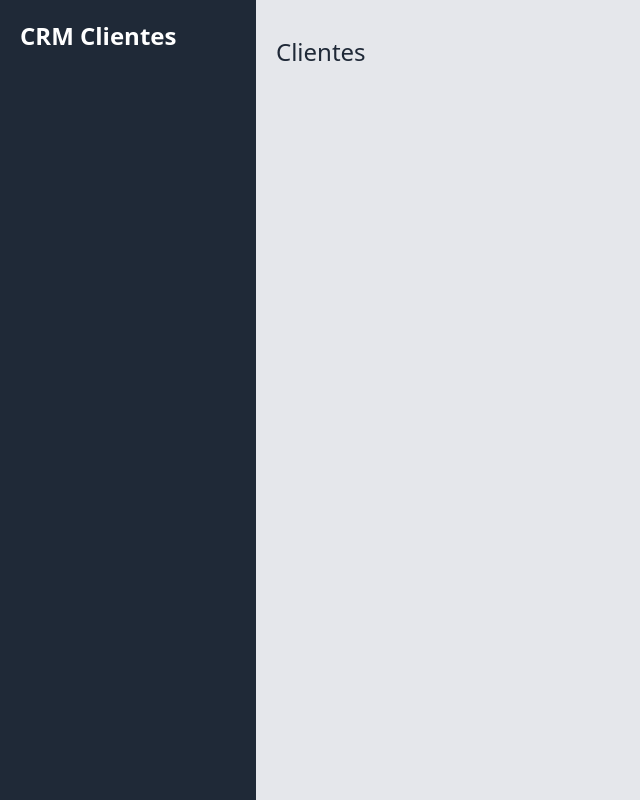
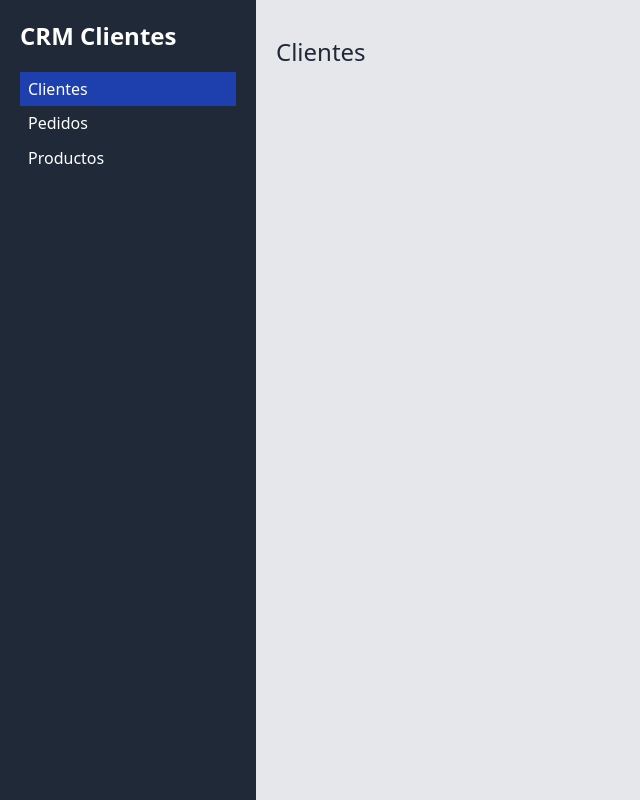
Before and after one commit to FrancoCabrera25/crm-next-js, a Next.js app: page / in a window 1280 px wide. Shown: the whole page, without its empty margins (0-640 px from the left). Built offline with nearby package versions, Linux system fonts and the light colour scheme.

Commit message:
sidenav routing

```diff
--- a/components/Sidenav.js
+++ b/components/Sidenav.js
@@ -1,14 +1,36 @@
-import React from 'react';
+import React from "react";
+import Link from "next/link";
+import { useRouter } from "next/router";
 
+const Sidenav = () => {
 
-const Sidenav = () =>{
-        return(
-        <aside className='bg-gray-800 sm:w-1/3 xl:w-1/5 sm:min-h-screen p-5'>
-            <div>
-              <p className='text-white text-2xl font-black'>CRM Clientes</p>
-            </div>
-        </aside>
-        );
-}
+  const router = useRouter();
+
+  return (
+    <aside className="bg-gray-800 sm:w-1/3 xl:w-1/5 sm:min-h-screen p-5">
+      <div>
+        <p className="text-white text-2xl font-black">CRM Clientes</p>
+      </div>
+
+      <nav className="mt-5 list-none">
+        <li className={router.pathname === '/' ? "bg-blue-800 p-2" : "p-2"}>
+          <Link href="/">
+            <a className="text-white  block"> Clientes</a>
+          </Link>
+        </li>
+        <li className={router.pathname === '/orders' ? "bg-blue-800 p-2" : "p-2"}>
+          <Link href="/orders">
+            <a className="text-white  block"> Pedidos</a>
+          </Link>
+        </li>
+        <li className={router.pathname === '/products' ? "bg-blue-800 p-2" : "p-2"}>
+          <Link href="/products">
+            <a className="text-white  block"> Productos</a>
+          </Link>
+        </li>
+      </nav>
+    </aside>
+  );
+};
 
 export default Sidenav;
```
